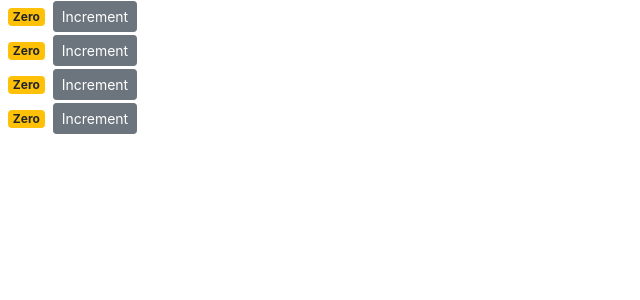
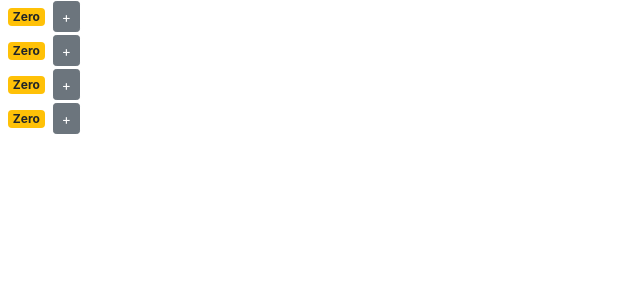
Before and after one commit to My-Dead-Projects/counter_app, a React (Create React App) app: page / in a window 1280 px wide. Shown: the top 300 px of the page, without its empty margins (0-640 px from the left). Built offline with nearby package versions, Linux system fonts and the light colour scheme.

Commit message:
Fix disconnected button onclick

```diff
--- a/src/components/counter.jsx
+++ b/src/components/counter.jsx
@@ -6,11 +6,10 @@ class Counter extends Component {
   }
 
   handleIncrement = () => {
-    this.setState({ count: this.state.value + 1 })
+    this.setState({ value: this.state.value + 1 })
   }
 
   render() {
-    console.log(this.props)
     return (
       <div>
         <span className={this.counterClasses()}>
@@ -20,7 +19,7 @@ class Counter extends Component {
           onClick={this.handleIncrement}
           className="btn btn-secondary btn-sm"
         >
-          Increment
+          +
         </button>
       </div>
     )
```
